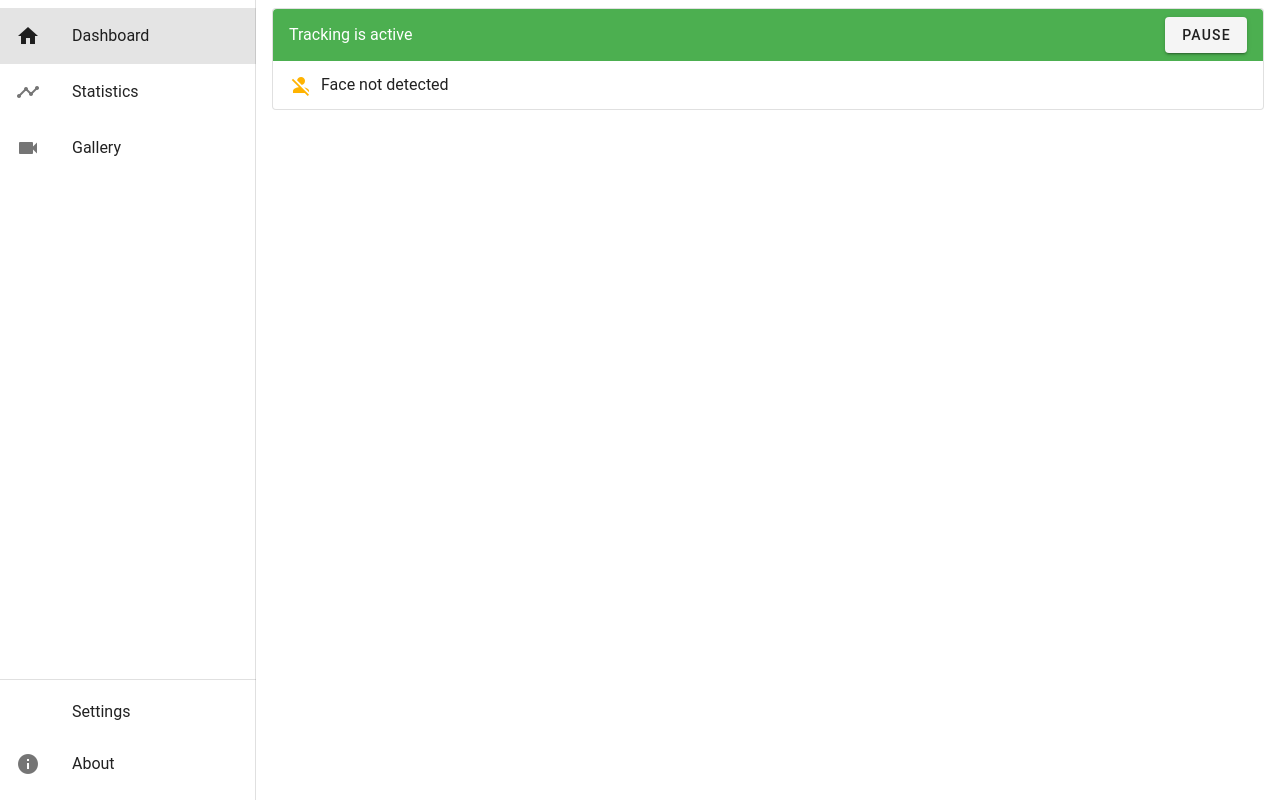
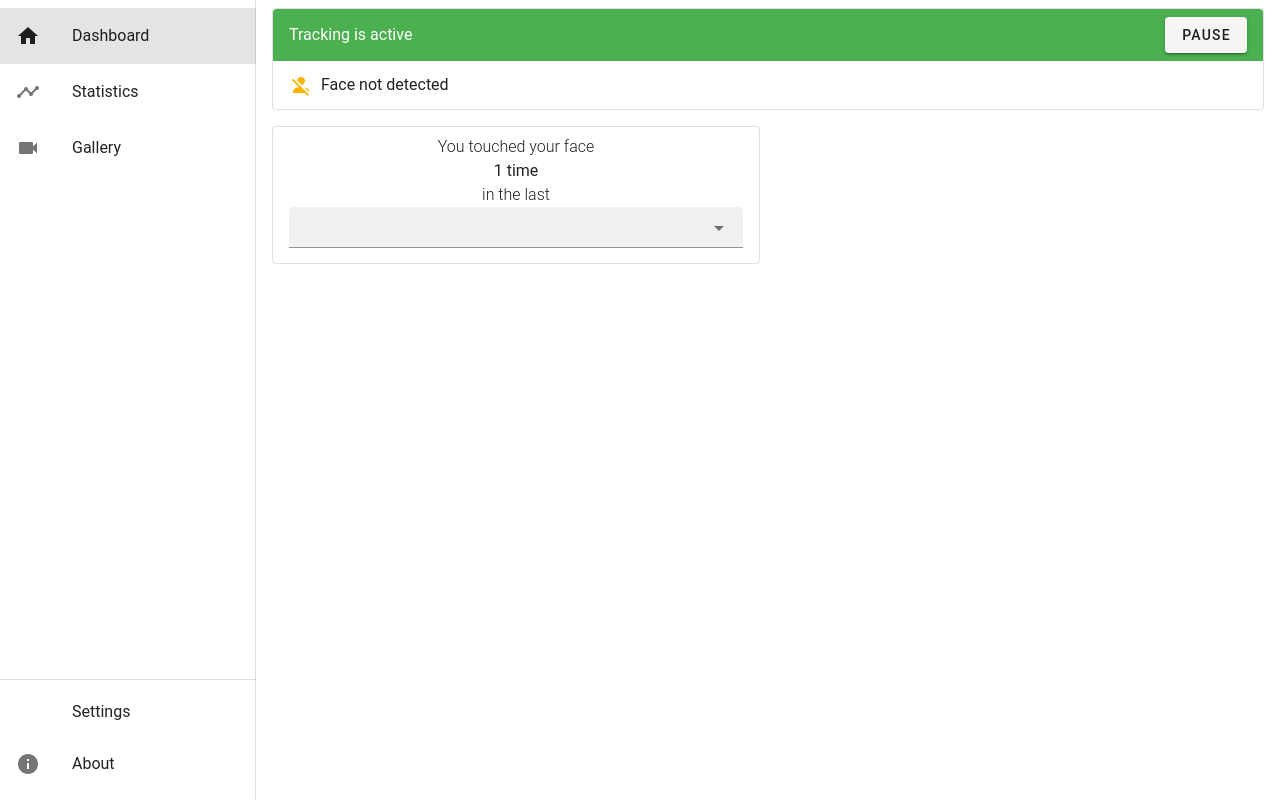
Before and after one commit to szczurzy-torpedowiec/faceshield, a Vue app: page / in a window 1280 px wide. Built offline with nearby package versions, Linux system fonts and the light colour scheme; a small style sheet from the web is missing.

Commit message:
Add recent touches tile

```diff
--- a/src/renderer/components/dashboard/Control.vue
+++ b/src/renderer/components/dashboard/ControlTile.vue
@@ -1,5 +1,5 @@
 <template>
-  <v-card outlined class="dashboard-control">
+  <v-card outlined class="dashboard-control-tile">
     <v-sheet
         class="px-4 py-2 d-flex align-center"
         :color="`${active ? 'green' : 'red'} white--text`"
--- /dev/null
+++ b/src/renderer/components/dashboard/RecentTouchesTile.vue
@@ -0,0 +1,22 @@
+<template>
+  <v-card
+    outlined
+    class="dashboard-recent-touches-tile h5 d-flex flex-column text-center pt-2 pb-4 px-4"
+  >
+    <div class="font-weight-light">
+      You touched your face
+    </div>
+    <div class="h4">
+      1 time
+    </div>
+    <div class="font-weight-light">
+      in the last
+    </div>
+    <v-select
+      dense
+      filled
+      :items="['15 minutes', '30 minutes', '1 hour', '2 hours']"
+      hide-details
+    />
+  </v-card>
+</template>
--- a/src/renderer/views/Dashboard.vue
+++ b/src/renderer/views/Dashboard.vue
@@ -1,15 +1,46 @@
 <template>
   <div class="px-4 py-2 dashboard">
-    <control />
+    <control-tile />
+    <recent-touches-tile />
   </div>
 </template>
 
 <script>
-  import Control from "../components/dashboard/Control";
+  import ControlTile from "../components/dashboard/ControlTile";
+  import RecentTouchesTile from "../components/dashboard/RecentTouchesTile";
 
   export default {
     components: {
-      Control,
+      RecentTouchesTile,
+      ControlTile,
     }
   }
 </script>
+
+<style lang="scss">
+  .dashboard {
+    display: grid;
+    grid-gap: 16px;
+    grid-template-rows: auto auto;
+    grid-template-columns: 1fr;
+    grid-template-areas:
+      "control"
+      "recent-touches";
+
+    .dashboard-control-tile {
+      grid-area: control;
+    }
+
+    .dashboard-recent-touches-tile {
+      grid-area: recent-touches;
+    }
+
+    @media screen and (min-width: 800px) {
+      grid-template-rows: auto auto;
+      grid-template-columns: 1fr 1fr;
+      grid-template-areas:
+      "control control"
+      "recent-touches .";
+    }
+  }
+</style>
```
